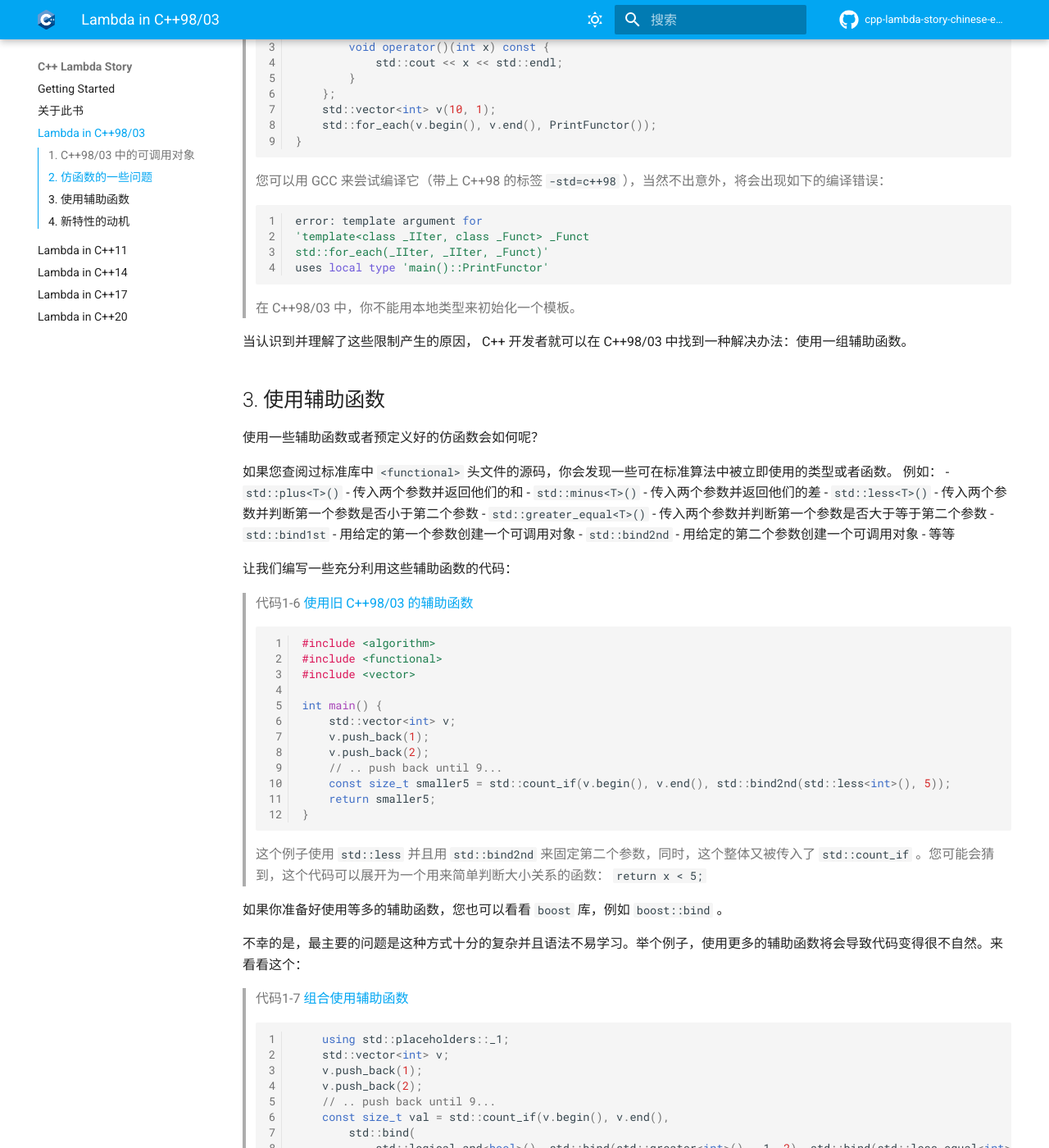
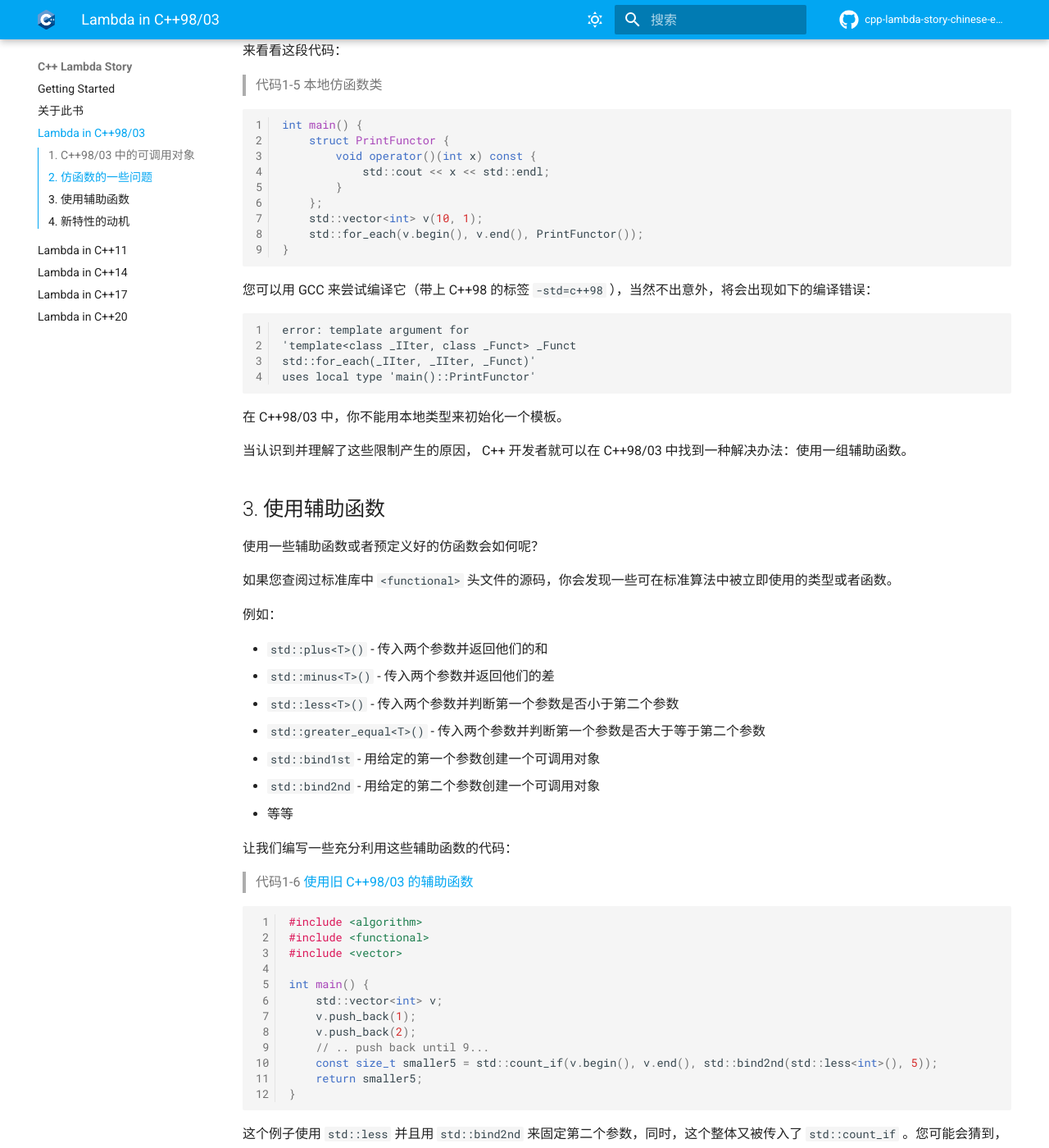
Before and after one commit to nolongerwait/cpp_lambda_story_chinese_edition, an MkDocs documentation site: the page built from Source/Chapter1/README.md, in a window 1280 px wide and 1400 px high, scrolled down 3146 px. Shown: the whole window at 82% size. Built offline with MkDocs 1.6.1 and Material for MkDocs 9.7.7, drawn with Linux system fonts in a browser that asks for light colours; comment, search, counter and statistics services are not loaded; some of the changed text lies outside the part shown.

Commit message:
style: format C1

````diff
--- a/Source/Chapter1/README.md
+++ b/Source/Chapter1/README.md
@@ -1,17 +1,21 @@
 # 一、Lambda in C++98/03
 凡是在开始之前，对主题的背景做出一些介绍总是好的。所以，我们首先会聊一聊在没有现代C++之前的那些 C++ 代码。
 
-在本章，你可以学到
+在本章，你可以学到：
+
 - 如何从标准库传递一个仿函数给算法
 - 仿函数和函数指针的局限性
 - 为什么辅助函数不够好使
 - C++0x / C++11 中添加新特性的动机
+
 ## 1. C++98/03 中的可调用对象
 首先来聊聊标准库中基本思想之一的算法，像 `std::sort` ，`std::for_each` ，`std::transform` 等，可以调用任何可调用对象以及调用输入容器中的一个元素。然而，在 C++98/03 中，这些操作只包含指向函数的指针或者仿函数。
 
 举一个例子，我们来看一看一个打印 `vector` 中全部元素的应用程序。
 在第一版中，我们将使用规范的函数：
+
 > 代码1-1 [基础输出函数](https://wandbox.org/permlink/XiMBBTOG122vplUS)
+
 ```c++
 #include<algorithm>
 #include<iostream>
@@ -28,10 +32,13 @@
     std::for_each(v.begin(), v.end(), PrintFunc);
 }
 ```
+
 上面的代码使用了 `std::for_each` 来从 `vector` 中迭代每个元素（请注意此时的 C++ 为 98/03 版本，尚不支持范围式循环），同时传递了一个可调用对象 `PrintFunc` 。
 
 我们可以将这个简单的函数转化为一个仿函数：
+
 > 代码1-2 [基础输出仿函数](https://wandbox.org/permlink/7OGJzJlfg40SSQUG)
+
 ```cpp
 #include<algorithm>
 #include<iostream>
@@ -50,10 +57,15 @@
     std::for_each(v.begin(), v.end(), PrintFunctor());
 }
 ```
+
 本用例重载了操作符 `()` 来定义了一个简单的仿函数。
 
-相较于通常无状态的函数指针，仿函数能够持有成员变量来允许存储状态。一个例子：统计在算法中调用可调用对象的次数。这需要在仿函数中存储一个计数器，并且在每次 lambda 调用时更新计数：
+相较于通常无状态的函数指针，仿函数能够持有成员变量来允许存储状态。
+
+一个例子：统计在算法中调用可调用对象的次数。这需要在仿函数中存储一个计数器，并且在每次 lambda 调用时更新计数：
+
 > 代码1-3 [带有状态的仿函数]()
+
 ```cpp
 #include<algorithm>
 #include<iostream>
@@ -78,17 +90,21 @@
     std::cout << "num calls: " << visitor.numCalls << '\n';
 }
 ```
+
 在上面的例子中，我们使用了成员变量 `numCalls` 来统计调用操作符被调用的次数。由于调用操作符是一个 `const` 成员函数，我使用了 `mutable` 类型的变量。
 
 如您所料，我们得到的输出结果就是：
-```bash
+
+```plaintext
 1
 2
 num calls: 2
 ```
 
-我们也可以从调用范围中“捕获”变量。想要达到这个效果，我们需要在仿函数中创建一个成员变量并且在构造器中初始化它。
+我们也可以从调用范围中「捕获」变量。想要达到这个效果，我们需要在仿函数中创建一个成员变量并且在构造器中初始化它。
+
 > 代码1-4 [带有“捕获”变量的仿函数](https://wandbox.org/permlink/ogenCfT7ZCTbRIkZ)
+
 ```cpp
 #include <algorithm>
 #include <iostream>
@@ -114,12 +130,15 @@
     std::cout << "num calls: " << visitor.numCalls << '\n';
 }
 ```
+
 在这个版本中， `PrintFunctor` 使用了一个额外的参数来初始化成员变量。然后这个变量在调用操作符中被使用。所以最终期望的输出是：
-```bash
+
+```plaintext
 Elem: 1
 Elem: 2
 num calls: 2
 ```
+
 ## 2. 仿函数的一些问题
 如您所见，仿函数的功能很强大。他们由一个独立的类所表示，您可以根据您的需要来设计、改造并使用它。
 
@@ -128,7 +147,9 @@
 一个可行的解决办法，那就是再编写一个本地仿函数类，因为 C++ 支持这样的语法，但是这不意味着它能如预期一样工作。
 
 来看看这段代码：
+
 > 代码1-5 本地仿函数类
+
 ```cpp
 int main() {
     struct PrintFunctor {
@@ -140,21 +161,27 @@
     std::for_each(v.begin(), v.end(), PrintFunctor());
 }
 ```
+
 您可以用 GCC 来尝试编译它（带上 C++98 的标签 `-std=c++98` ），当然不出意外，将会出现如下的编译错误：
-```bash
+
+```plaintext
 error: template argument for
 'template<class _IIter, class _Funct> _Funct
 std::for_each(_IIter, _IIter, _Funct)'
 uses local type 'main()::PrintFunctor'
 ```
+
 在 C++98/03 中，你不能用本地类型来初始化一个模板。
 
 当认识到并理解了这些限制产生的原因， C++ 开发者就可以在 C++98/03 中找到一种解决办法：使用一组辅助函数。
+
 ## 3. 使用辅助函数
 使用一些辅助函数或者预定义好的仿函数会如何呢？
 
 如果您查阅过标准库中 `<functional>` 头文件的源码，你会发现一些可在标准算法中被立即使用的类型或者函数。
+
 例如：
+
 - `std::plus<T>()` - 传入两个参数并返回他们的和
 - `std::minus<T>()` - 传入两个参数并返回他们的差
 - `std::less<T>()` - 传入两个参数并判断第一个参数是否小于第二个参数
@@ -164,7 +191,9 @@
 - 等等
 
 让我们编写一些充分利用这些辅助函数的代码：
+
 > 代码1-6 [使用旧 C++98/03 的辅助函数](https://wandbox.org/permlink/9KgfRwwC3Dza2ZVh)
+
 ```cpp
 #include <algorithm>
 #include <functional>
@@ -179,24 +208,28 @@
     return smaller5;
 }
 ```
+
 这个例子使用 `std::less` 并且用 `std::bind2nd` 来固定第二个参数，同时，这个整体又被传入了 `std::count_if` 。您可能会猜到，这个代码可以展开为一个用来简单判断大小关系的函数：
 `return x < 5;`
 
 如果你准备好使用等多的辅助函数，您也可以看看 `boost` 库，例如 `boost::bind` 。
 
 不幸的是，最主要的问题是这种方式十分的复杂并且语法不易学习。举个例子，使用更多的辅助函数将会导致代码变得很不自然。来看看这个：
+
 > 代码1-7 [组合使用辅助函数](https://wandbox.org/permlink/D7XjbyM0i2nslhRU)
+
 ```cpp
-    using std::placeholders::_1;
-    std::vector<int> v;
-    v.push_back(1);
-    v.push_back(2);
-    // .. push back until 9...
-    const size_t val = std::count_if(v.begin(), v.end(),
-        std::bind(
-            std::logical_and<bool>(), std::bind(std::greater<int>(), _1, 2), std::bind(std::less_equal<int>(), _1, 6)));
-    // _1 comes from the std::placeholder namespace
+using std::placeholders::_1;
+std::vector<int> v;
+v.push_back(1);
+v.push_back(2);
+// .. push back until 9...
+const size_t val = std::count_if(v.begin(), v.end(),
+    std::bind(
+        std::logical_and<bool>(), std::bind(std::greater<int>(), _1, 2), std::bind(std::less_equal<int>(), _1, 6)));
+// _1 comes from the std::placeholder namespace
 ```
+
 这个组合使用 `std::bind` （当然了 `std::bind` 是 C++11 的功能，而不是 C++98/03 ）并结合 `std::greater` 和 `std::less_equal` 甚至联系到 `std::logical_and` 。哦对， `_1` 是一个第一输入参数的占位符。
 
 尽管上述代码有效，并且您可以在本地定义它，但您不得不忍痛它很复杂且语法不自然。 更何况这个组合只代表一个简单的条件：
````
